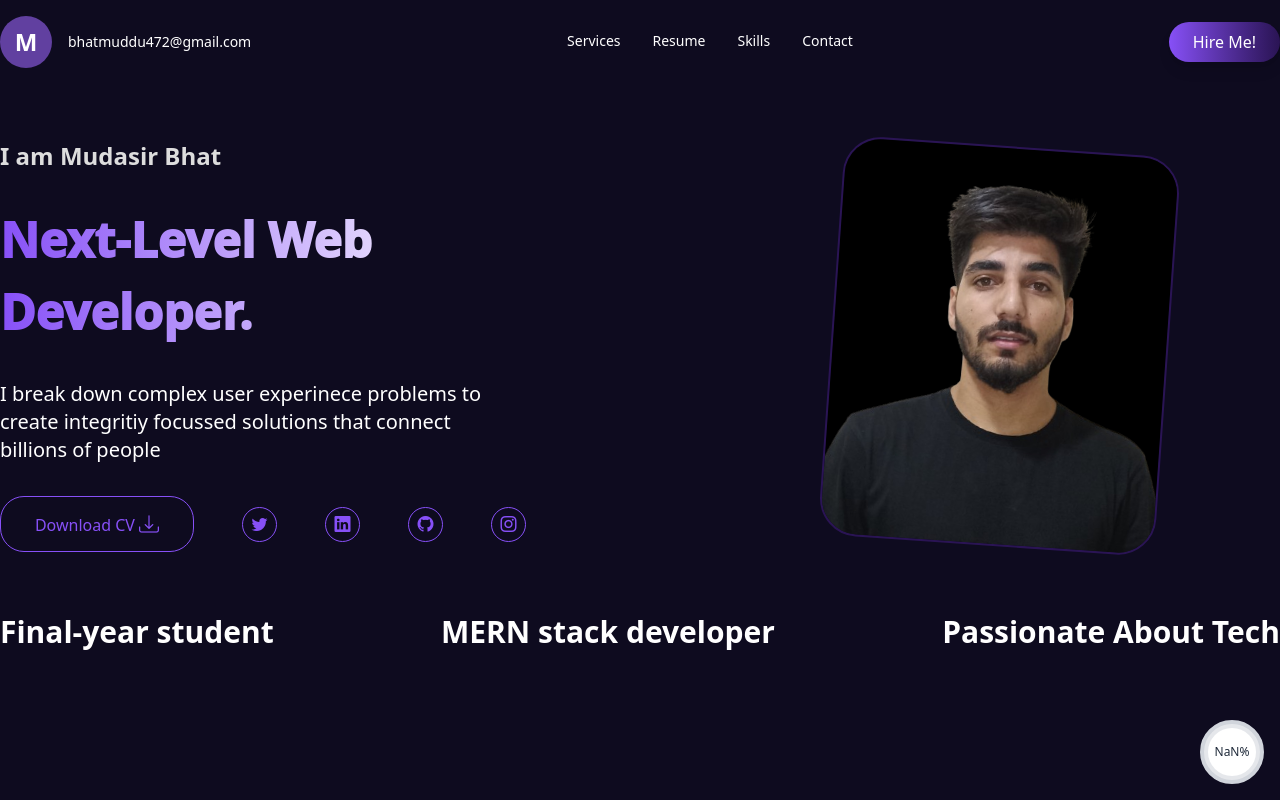
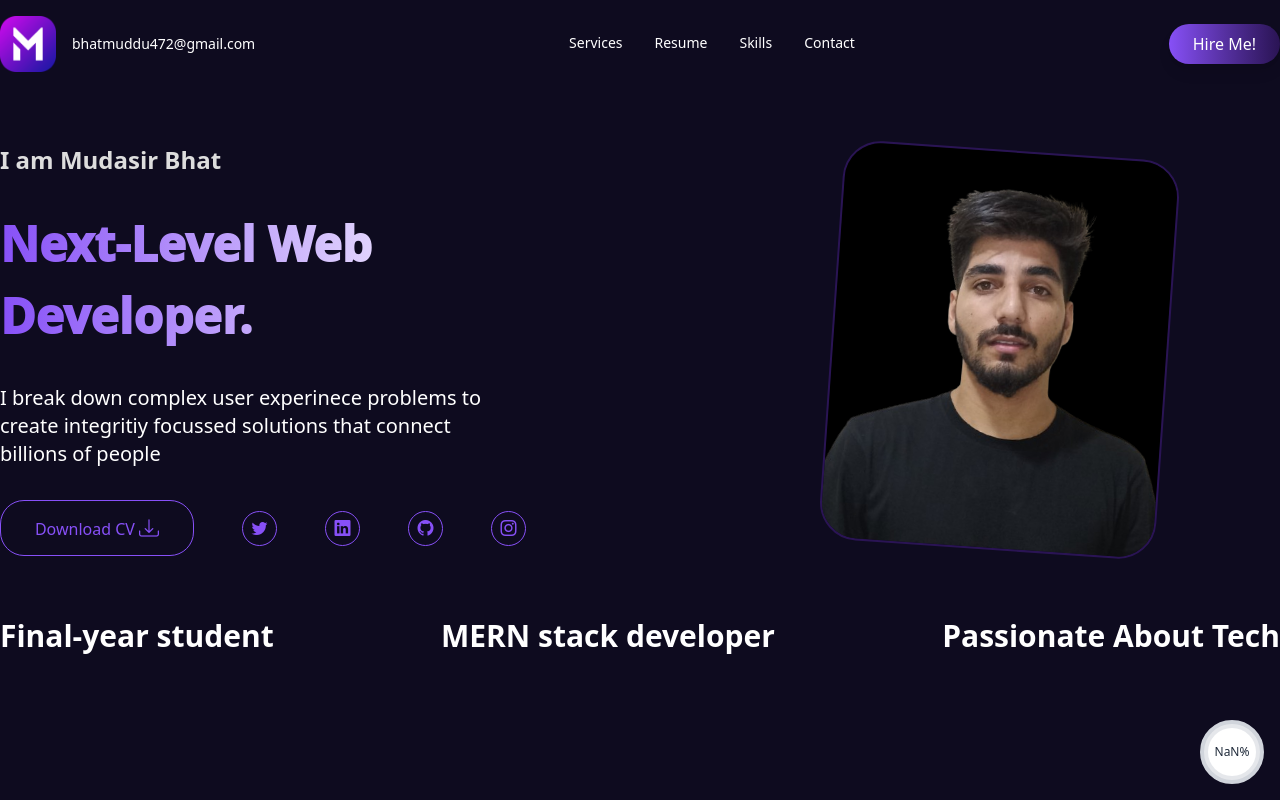
Before and after one commit to Mudasir472/Portfolio-new, a React (Vite) app: page / in a window 1280 px wide. Shown: the top 800 px of the page. Built offline with nearby package versions, Linux system fonts and the light colour scheme.

Commit message:
added logo M

```diff
--- a/src/App.jsx
+++ b/src/App.jsx
@@ -3,6 +3,7 @@ import React, { useEffect } from 'react';
 import Home from "./Home";
 import Header from "./Components/Navbar";
 import ScrollProgressBar from "./Components/ScrollProgressBar";
+import Footer from "./Components/Footer";
 
 
 
@@ -27,6 +28,7 @@ function App() {
             <Route path="/" element={<Home />} />
           </Routes>
         </div>
+        <Footer />
         <ScrollProgressBar />
       </Router>
     </>
--- /dev/null
+++ b/src/Components/Footer.jsx
@@ -0,0 +1,32 @@
+import { Link } from "react-router-dom";
+import M from "../assets/Muddu.png"
+function Footer() {
+    return (<>
+        <footer className=" container mx-auto py-[4rem] footer footer-center bg-base-300 text-base-content p-4">
+            <div className="flex flex-col items-center gap-[2rem]">
+                <img className="h-[100px]" src={M} alt="" />
+                <div className="flex items-center gap-[2rem]">
+                    <Link to={`https://github.com/Mudasir472`} target="_blank" rel="noopener noreferrer">
+                        <div className="cursor-pointer github w-[35px] h-[35px] flex items-center justify-center border border-[#8750f7] text-[#8750f7] rounded-full transition duration-300 ease-in-out hover:bg-[#8750f7] hover:text-white">
+                            <i className="bi bi-github"></i>
+                        </div>
+                    </Link>
+                    <Link to={`https://www.instagram.com/bhat_muddu_/`} target="_blank" rel="noopener noreferrer">
+                        <div className="cursor-pointer insta w-[35px] h-[35px] flex items-center justify-center border border-[#8750f7] text-[#8750f7] rounded-full transition duration-300 ease-in-out hover:bg-[#8750f7] hover:text-white">
+                            <i className="bi bi-instagram"></i>
+                        </div>
+                    </Link>
+                    <Link to={`https://x.com/MudduBhat`} target="_blank" rel="noopener noreferrer">
+                        <div className="cursor-pointer twitter w-[35px] h-[35px] flex items-center justify-center border border-[#8750f7] text-[#8750f7] rounded-full transition duration-300 ease-in-out hover:bg-[#8750f7] hover:text-white">
+                            <i className="bi bi-twitter"></i>
+                        </div>
+
+                    </Link>
+                </div>
+                <p>Copyright © {new Date().getFullYear()} - All right reserved by <span>Mudasir</span></p>
+            </div>
+        </footer>
+    </>);
+}
+
+export default Footer;
--- a/src/Components/Navbar.jsx
+++ b/src/Components/Navbar.jsx
@@ -1,4 +1,5 @@
 import React, { useEffect, useState } from "react";
+import M from "../assets/Muddu.png"
 import { Link, useLocation } from "react-router-dom";
 const Navbar = () => {
     const location = useLocation();
@@ -29,9 +30,10 @@ const Navbar = () => {
             <div className="flex  items-center justify-between  py-4 container mx-auto">
                 <div className="flex items-center gap-4">
                     <Link to={'/'}>
-                        <div className="rounded-full bg-[#6140a0] w-[52px] h-[52px] flex items-center justify-center cursor-pointer  text-white p-2">
+                        {/* <div className="rounded-full bg-[#6140a0] w-[52px] h-[52px] flex items-center justify-center cursor-pointer  text-white p-2">
                             <span className=" font-bold text-2xl">M</span>
-                        </div>
+                        </div> */}
+                        <img className="h-[56px]" src={M} alt="" />
                     </Link>
                     <p className="text-white text-sm">bhatmuddu472@gmail.com</p>
                 </div>
--- a/src/index.css
+++ b/src/index.css
@@ -35,7 +35,22 @@
     --noise: 0;
 }
 
+*::-webkit-scrollbar {
+    width: 8px;
+    height: 8px;
+}
+
+*::-webkit-scrollbar-thumb {
+    background-color: #8750f7;
+    border-radius: 10px;
+}
+
+*::-webkit-scrollbar-track {
+    background-color: #2a1454;
+}
+
+
 html {
     scroll-behavior: smooth;
-    transition:linear;
+    transition: linear;
 }
```
Also changed, not shown: src/assets/Muddu.png (added).
